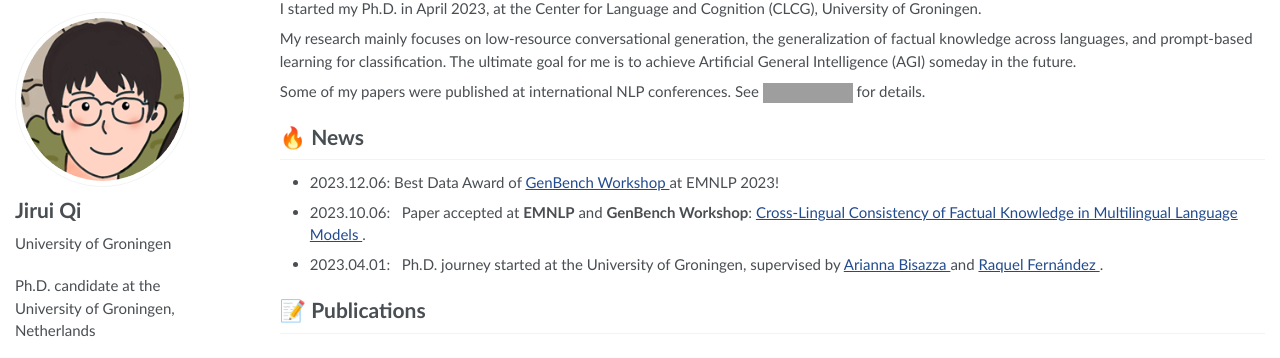
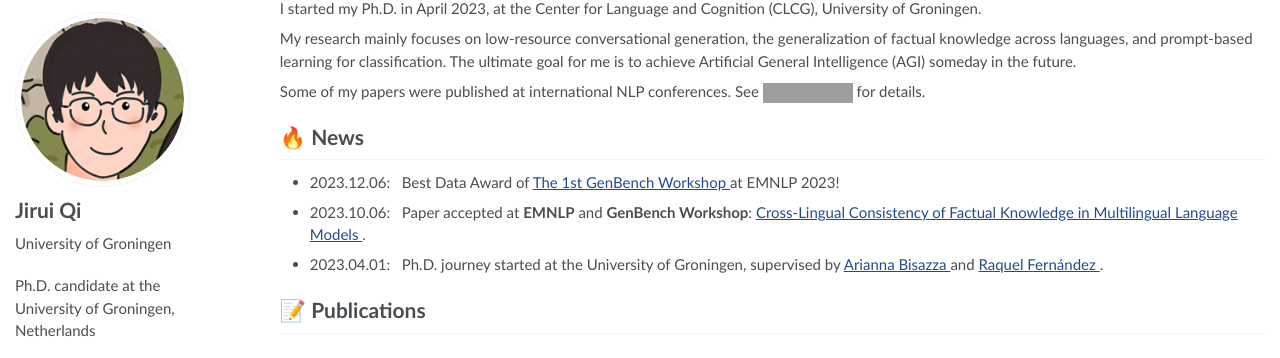
Before and after one commit to RayeRen/acad-homepage.github.io, a Jekyll site: the page built from _pages/about.md, in a window 1280 px wide and 1370 px high. Shown: the part 79-437 px from the top of the window. Built offline with Jekyll 4.4.1, drawn with Linux system fonts in a browser that asks for light colours; grey boxes are pictures that could not be loaded.

Commit message:
Update about.md

```diff
--- a/_pages/about.md
+++ b/_pages/about.md
@@ -35,7 +35,7 @@ Some of my papers were published at international NLP conferences. See <a href='
 
 
 # 🔥 News
-- 2023.12.06: Best Data Award of <a href='https://genbench.org/workshop/'> GenBench Workshop </a> at EMNLP 2023!
+- 2023.12.06: &nbsp; Best Data Award of <a href='https://genbench.org/workshop/'> The 1st GenBench Workshop </a> at EMNLP 2023!
 - 2023.10.06: &nbsp; Paper accepted at **EMNLP** and **GenBench Workshop**: <a href='https://arxiv.org/abs/2310.10378'> Cross-Lingual Consistency of Factual Knowledge in Multilingual Language Models </a>.
 - 2023.04.01: &nbsp; Ph.D. journey started at the University of Groningen, supervised by <a href='https://www.cs.rug.nl/~bisazza/'> Arianna Bisazza </a>  and <a href='https://staff.fnwi.uva.nl/r.fernandezrovira/'> Raquel Fernández </a>.
 
```
